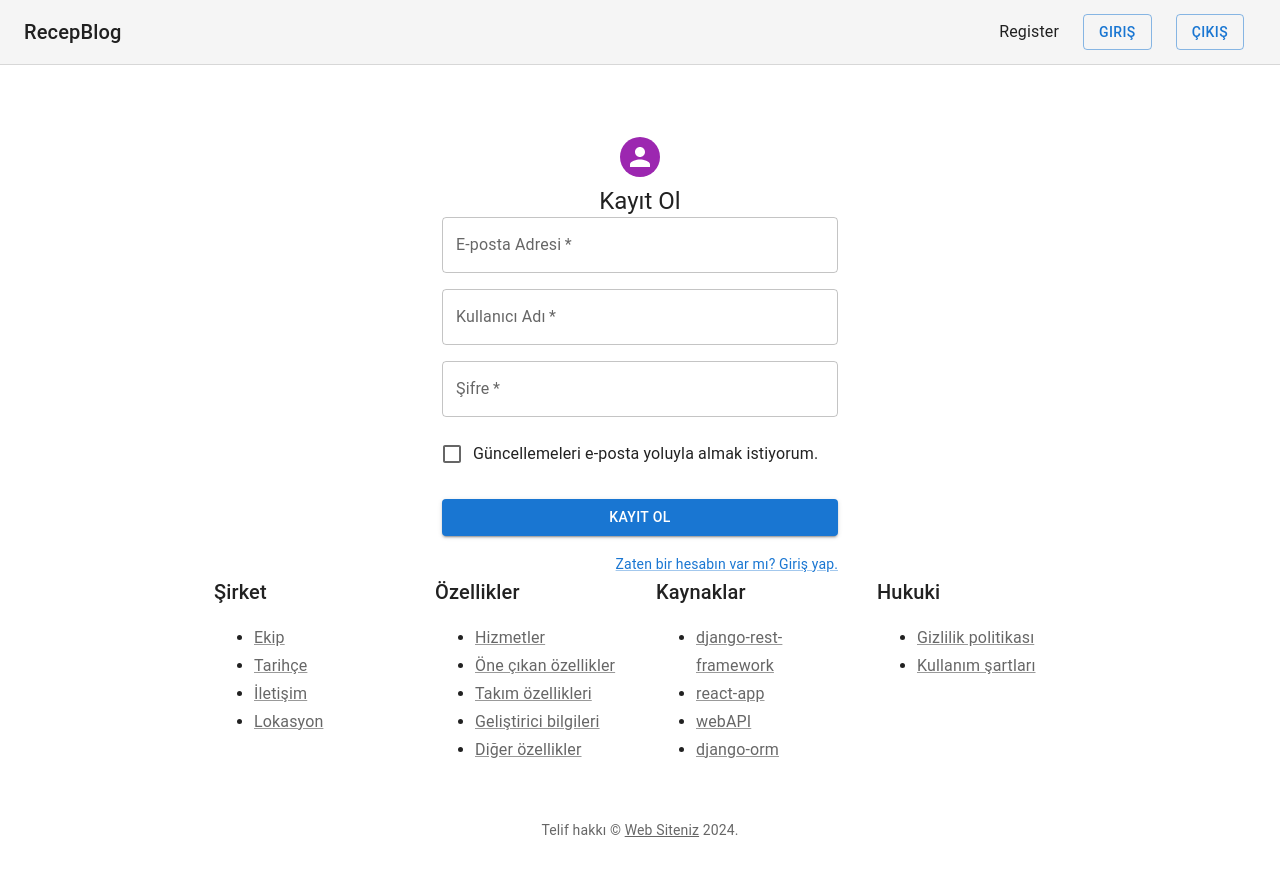
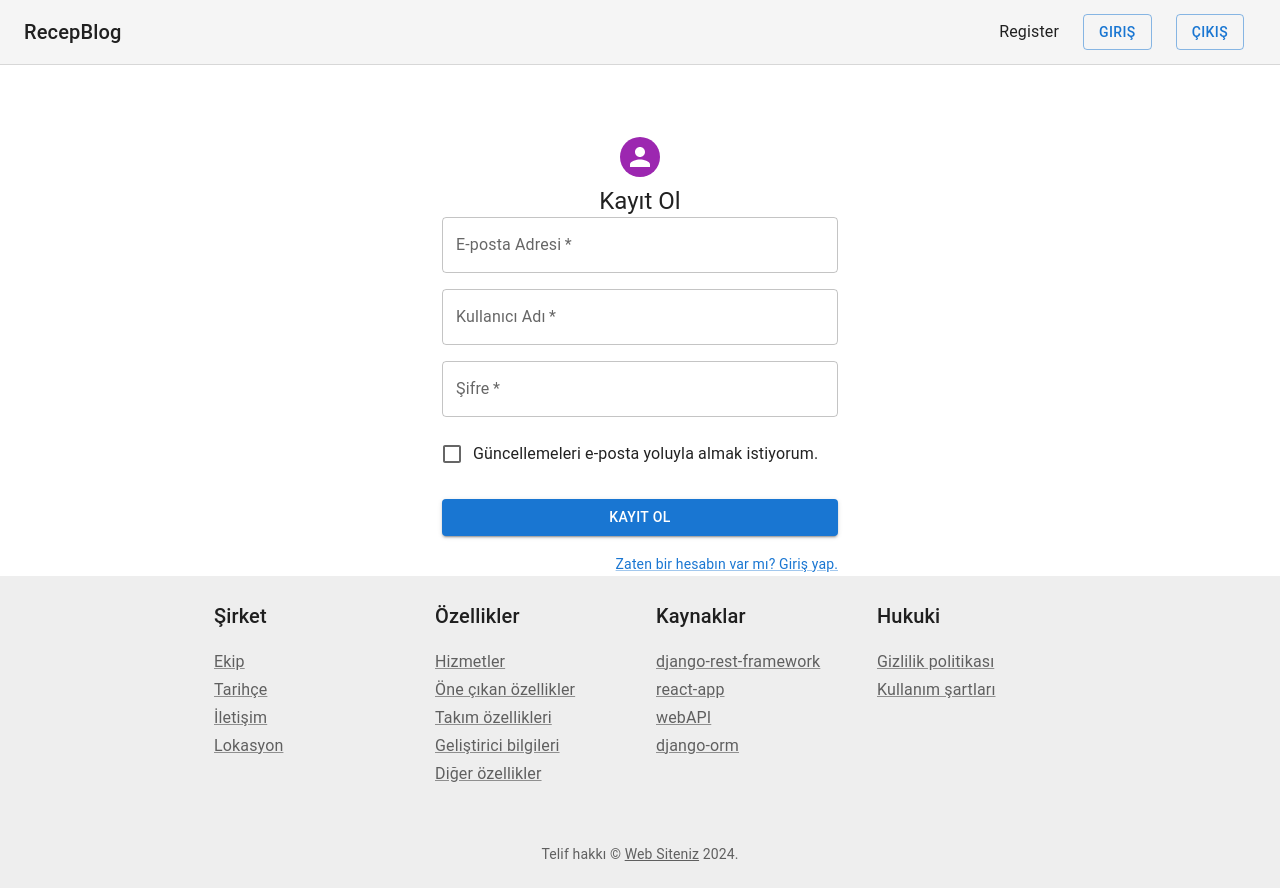
Before and after one commit to rkaya21/djangorestframework-react, a React (Create React App) app in the folder frontend/: page /register in a window 1280 px wide. Before the commit the page ends 840 px from the top, so only its background shows below. Built offline with nearby package versions, Linux system fonts and the light colour scheme.

Commit message:
style(footer): improve footer layout and styling with Box component

```diff
--- a/frontend/src/components/Footer.js
+++ b/frontend/src/components/Footer.js
@@ -14,14 +14,24 @@ const footers = [
 
 function Footer() {
   return (
-    <Container maxWidth="md" component="footer">
+    <Box
+      component="footer"
+      sx={{
+        py: 3,
+        px: 2,
+        mt: 'auto',
+        backgroundColor: (theme) =>
+          theme.palette.mode === 'light' ? theme.palette.grey[200] : theme.palette.grey[800],
+      }}
+    >
+      <Container maxWidth="md">
         <Grid container spacing={4} justifyContent="space-evenly">
           {footers.map((footer) => (
             <Grid item xs={6} sm={3} key={footer.title}>
               <Typography variant="h6" color="textPrimary" gutterBottom>
                 {footer.title}
               </Typography>
-            <ul>
+              <ul style={{ listStyle: 'none', padding: 0 }}>
                 {footer.description.map((item) => (
                   <li key={item}>
                     <Link href="#" variant="subtitle1" color="textSecondary">
@@ -34,7 +44,7 @@ function Footer() {
           ))}
         </Grid>
         <Box mt={5}>
-        <Typography variant="body2" color="text.secondary" align="center">
+          <Typography variant="body2" color="textSecondary" align="center">
             {'Telif hakkı © '}
             <Link color="inherit" href="https://mui.com/">
               Web Siteniz
@@ -44,6 +54,7 @@ function Footer() {
           </Typography>
         </Box>
       </Container>
+    </Box>
   );
 }
 
```
Lines whose indentation alone changed are shown as unchanged.
